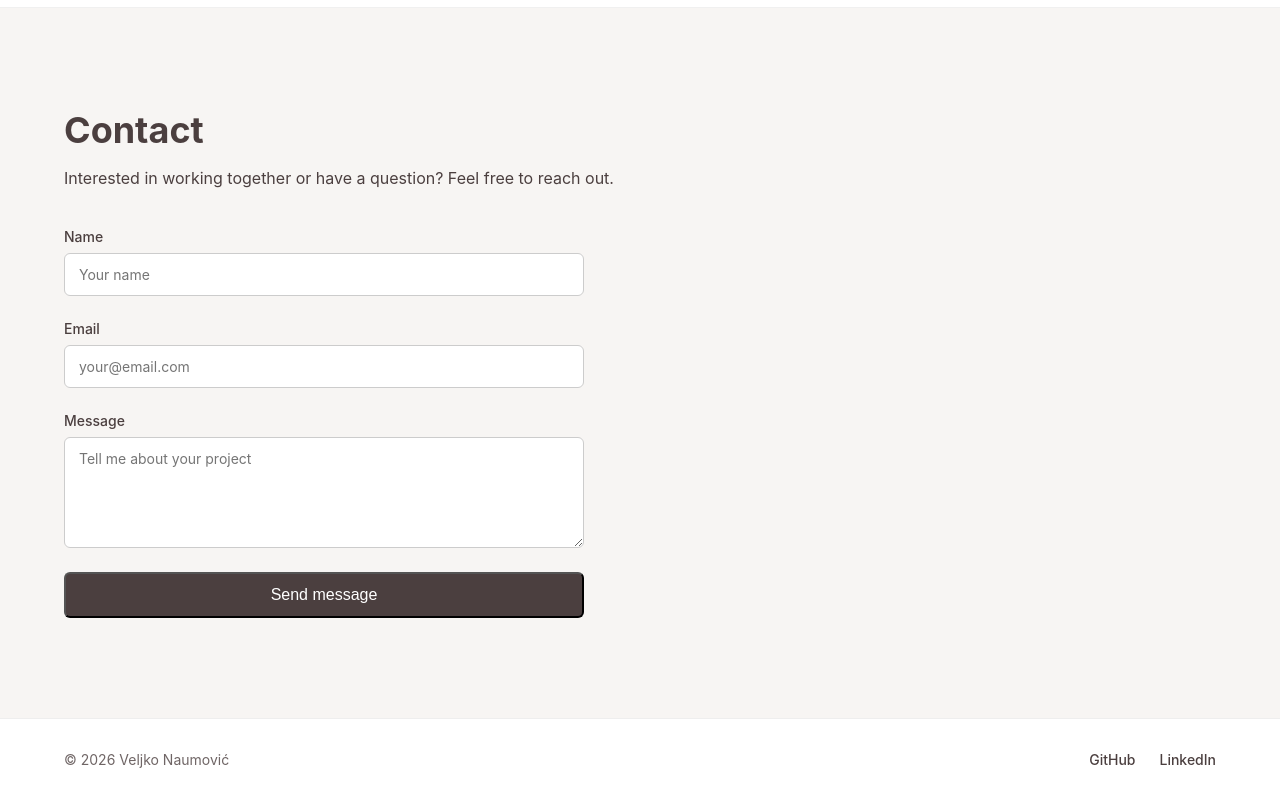
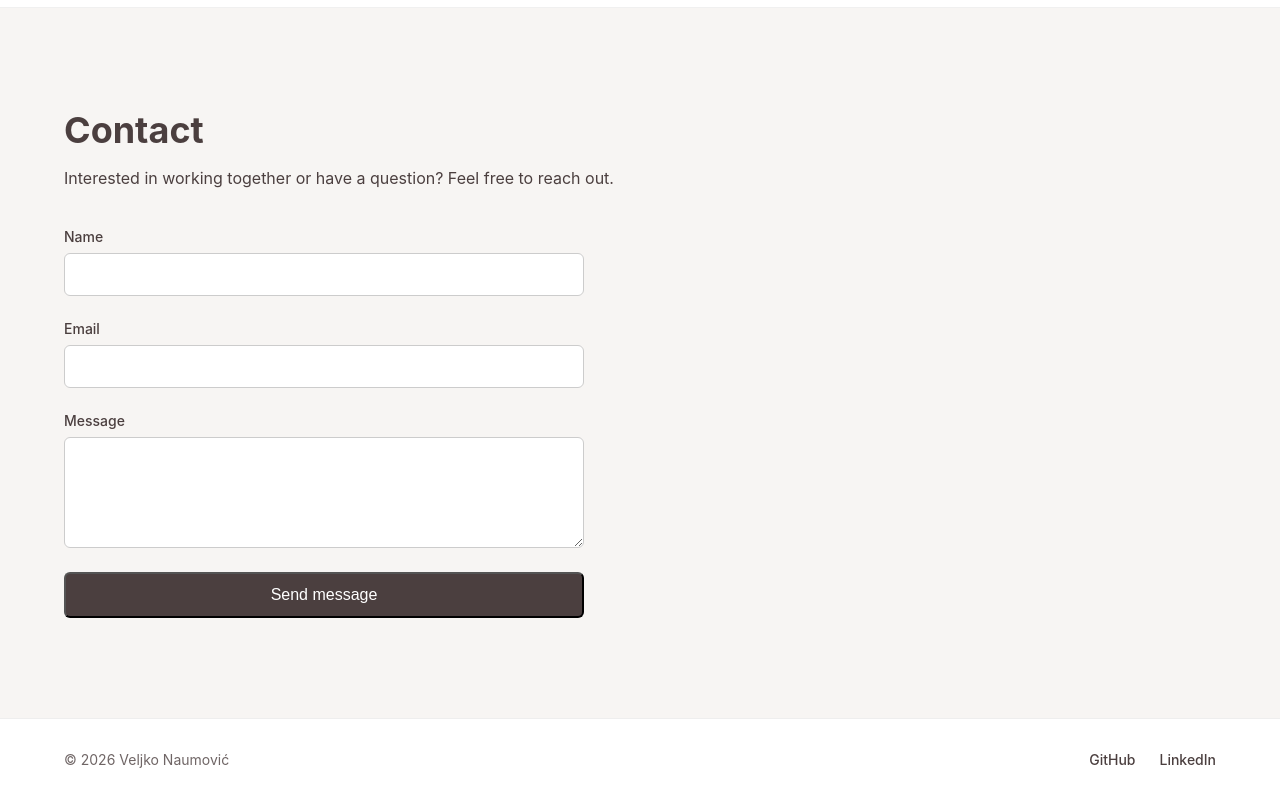
Before and after one commit to veljko-naumovic/frontend-portfolio, a React app: page / in a window 1280 px wide. Shown: the part 3375-4175 px from the top of the page. Built offline with nearby package versions, Linux system fonts and the light colour scheme; the HTML template or start-up script is replaced by a standard one.

Commit message:
Connect contact form with backend API

```diff
--- a/src/sections/Contact/Contact.scss
+++ b/src/sections/Contact/Contact.scss
@@ -94,3 +94,27 @@
         font-size: 24px;
     }
 }
+
+.contact-success {
+    margin-top: 16px;
+    font-size: 14px;
+    color: #2e7d32;
+}
+
+.contact-error {
+    margin-top: 16px;
+    font-size: 14px;
+    color: #c62828;
+}
+
+.contact-success {
+    margin-top: 16px;
+    color: green;
+    font-size: 14px;
+}
+
+.contact-error {
+    margin-top: 16px;
+    color: red;
+    font-size: 14px;
+}
--- a/src/sections/Contact/Contact.tsx
+++ b/src/sections/Contact/Contact.tsx
@@ -1,6 +1,59 @@
+import { useState } from "react";
 import "./Contact.scss";
 
 const Contact = () => {
+	const [form, setForm] = useState({
+		name: "",
+		email: "",
+		message: "",
+	});
+
+	const [loading, setLoading] = useState(false);
+	const [success, setSuccess] = useState<string | null>(null);
+	const [error, setError] = useState<string | null>(null);
+
+	const handleChange = (
+		e: React.ChangeEvent<HTMLInputElement | HTMLTextAreaElement>,
+	) => {
+		setForm({
+			...form,
+			[e.target.name]: e.target.value,
+		});
+	};
+
+	const handleSubmit = async (e: React.FormEvent) => {
+		e.preventDefault();
+
+		setLoading(true);
+		setError(null);
+		setSuccess(null);
+
+		try {
+			const response = await fetch("http://localhost:5000/api/contact", {
+				method: "POST",
+				headers: {
+					"Content-Type": "application/json",
+				},
+				body: JSON.stringify(form),
+			});
+
+			const data = await response.json();
+
+			if (!response.ok) {
+				throw new Error(data.error || "Something went wrong");
+			}
+
+			setSuccess("Message sent successfully!");
+			setForm({ name: "", email: "", message: "" });
+		} catch (err) {
+			setError(
+				err instanceof Error ? err.message : "Failed to send message",
+			);
+		} finally {
+			setLoading(false);
+		}
+	};
+
 	return (
 		<section className="contact section section-alt" id="contact">
 			<div className="container">
@@ -11,33 +64,50 @@ const Contact = () => {
 					to reach out.
 				</p>
 
-				<form className="contact-form">
+				<form className="contact-form" onSubmit={handleSubmit}>
 					<div className="form-group">
-						<label htmlFor="name">Name</label>
-						<input id="name" type="text" placeholder="Your name" />
-					</div>
-
-					<div className="form-group">
-						<label htmlFor="email">Email</label>
+						<label>Name</label>
 						<input
-							id="email"
-							type="email"
-							placeholder="your@email.com"
+							type="text"
+							name="name"
+							value={form.name}
+							onChange={handleChange}
+							required
 						/>
 					</div>
 
 					<div className="form-group">
-						<label htmlFor="message">Message</label>
-						<textarea
-							id="message"
-							rows={5}
-							placeholder="Tell me about your project"
+						<label>Email</label>
+						<input
+							type="email"
+							name="email"
+							value={form.email}
+							onChange={handleChange}
+							required
 						/>
 					</div>
 
-					<button type="submit" className="btn btn-primary">
-						Send message
+					<div className="form-group">
+						<label>Message</label>
+						<textarea
+							name="message"
+							rows={5}
+							value={form.message}
+							onChange={handleChange}
+							required
+						/>
+					</div>
+
+					<button
+						type="submit"
+						className="btn btn-primary"
+						disabled={loading}
+					>
+						{loading ? "Sending..." : "Send message"}
 					</button>
+
+					{success && <p className="contact-success">{success}</p>}
+					{error && <p className="contact-error">{error}</p>}
 				</form>
 			</div>
 		</section>
```
